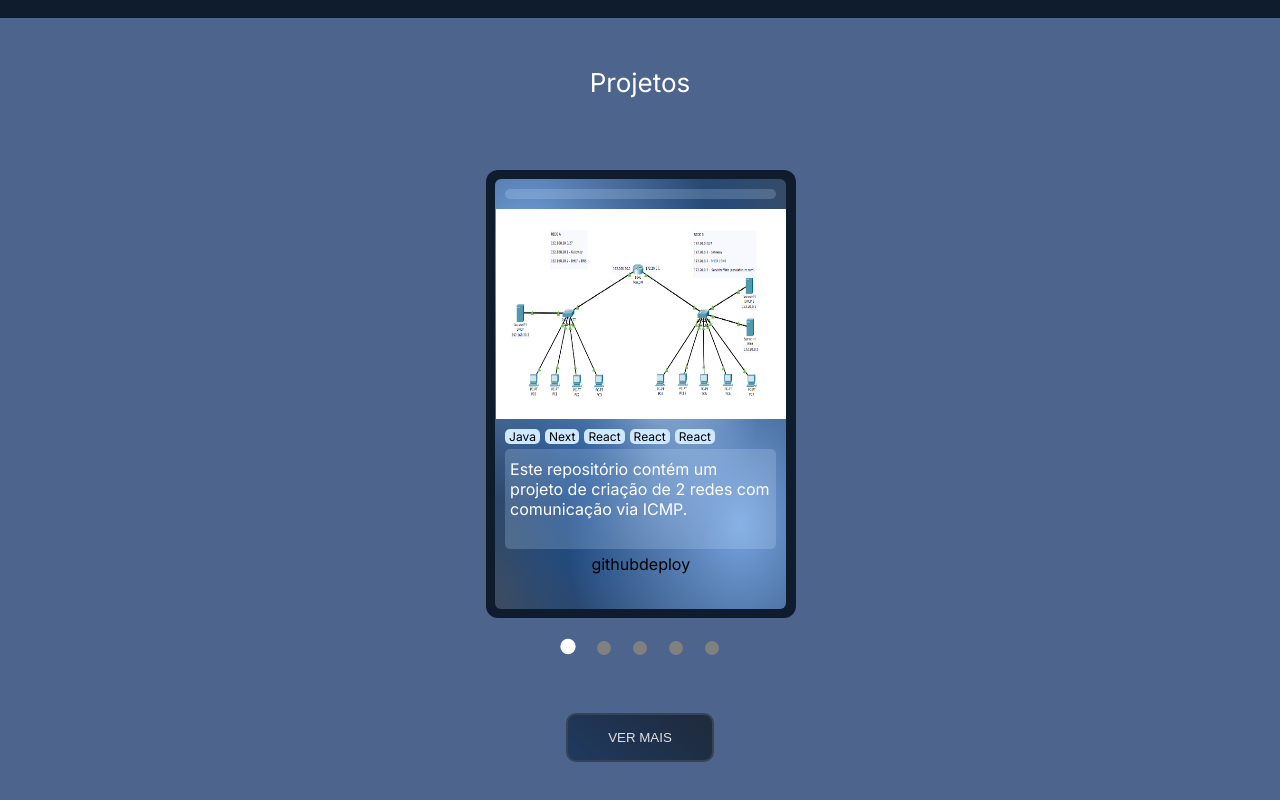
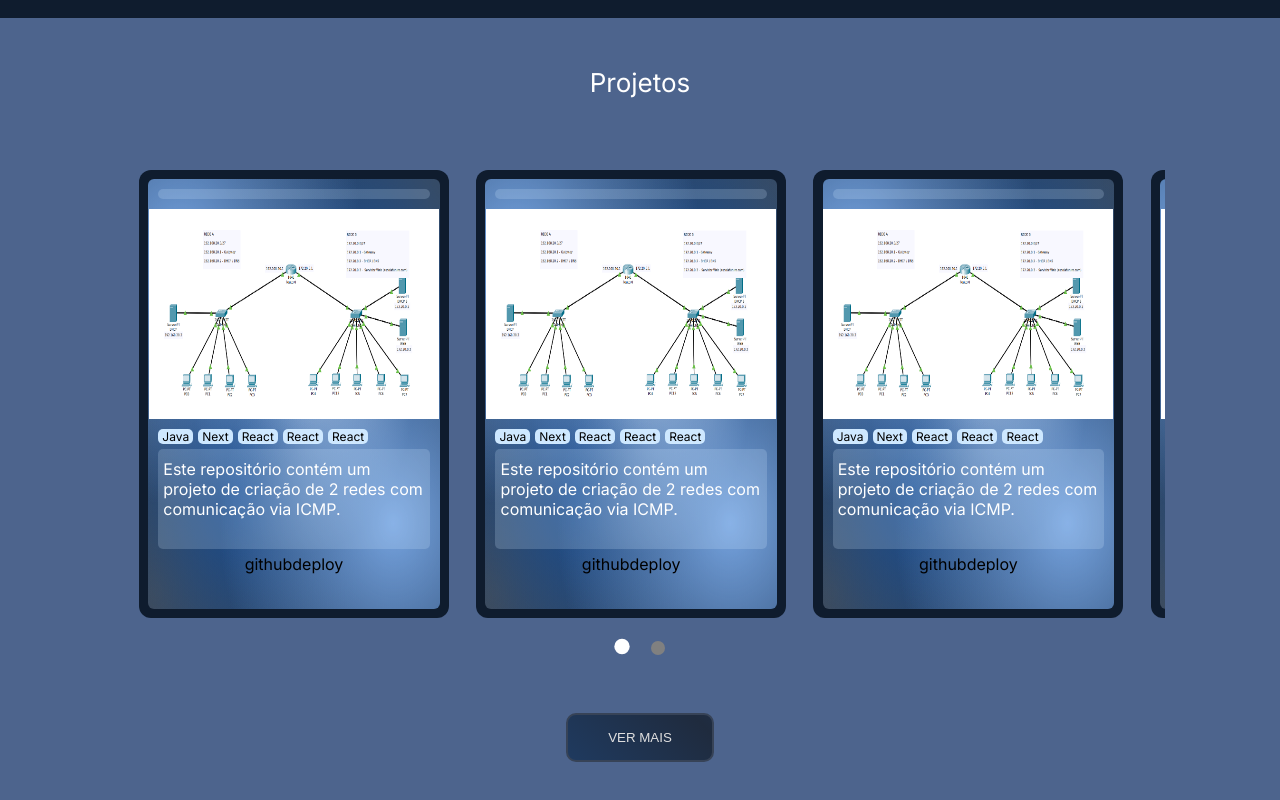
Before and after one commit to danargolo/portfolio, a Next.js app: page / in a window 1280 px wide. Shown: the part 687-1487 px from the top of the page. Built offline with nearby package versions, Linux system fonts and the light colour scheme.

Commit message:
style: desktop responsive

```diff
--- a/src/components/ProjectsPreviews/index.jsx
+++ b/src/components/ProjectsPreviews/index.jsx
@@ -13,7 +13,7 @@ export const Projects = () => {
     <S.Projects id="projects">
       <S.ProjectsWrapper>
         <S.Text>Projetos</S.Text>
-        <Slider Component={Card} data={projects}/>
+        <S.Cards Component={Card} data={projects}/>
         <Button text="Ver mais"/>
       </S.ProjectsWrapper>
     </S.Projects>
--- a/src/components/ProjectsPreviews/styles.js
+++ b/src/components/ProjectsPreviews/styles.js
@@ -1,6 +1,7 @@
 "use client"
 
 import styled from "styled-components"
+import { Slider } from "../ui/Slider"
 
 export const Text = styled.p`
   font-size: 26px;
@@ -24,3 +25,19 @@ export const ProjectsWrapper = styled.div`
   gap: 3rem;
   width: 26rem;
 `
+
+export const Cards = styled(Slider)`
+  /* @media (min-width: ${({theme}) => theme.breakpoints.md}) { */
+  @media (min-width: 769px) {
+    width: 65.625rem;
+
+    &>:nth-child(1) {
+      width: 65.625rem;
+    }
+    &>:nth-child(2) {
+      /* display: none; */
+    }
+
+
+  }
+`
--- a/src/components/ui/Slider/index.jsx
+++ b/src/components/ui/Slider/index.jsx
@@ -3,9 +3,10 @@
 import { useEffect, useRef, useState } from "react";
 import * as S from './styles';
 
-export const Slider = ({ Component, data }) => {
+export const Slider = ({ Component, data, className }) => {
   const wrapperRef = useRef(null);
   const [activeIndicator, setActiveIndicator] = useState(0);
+  const [totalIndicators, setTotalIndicators] = useState(0);
 
   const handleClick = (index) => {
     if (wrapperRef.current) {
@@ -25,8 +26,17 @@ export const Slider = ({ Component, data }) => {
       }
     };
 
+    // if (wrapperRef.current) {
+    //   wrapperRef.current.addEventListener('scroll', handleScroll);
+    // }
     if (wrapperRef.current) {
       wrapperRef.current.addEventListener('scroll', handleScroll);
+      const totalChildren = wrapperRef.current.children.length;
+      const childrenWidth = wrapperRef.current.children[0].clientWidth;
+      const wrapperWidth = wrapperRef.current.offsetWidth;
+      const displayChildren = Math.round(wrapperWidth / childrenWidth)
+      const totalIndicators = Math.ceil(totalChildren / displayChildren);
+      setTotalIndicators(totalIndicators);
     }
 
     return () => {
@@ -37,14 +47,14 @@ export const Slider = ({ Component, data }) => {
   }, []);
 
   return (
-    <S.Slider>
+    <S.Slider className={className}>
       <S.Wrapper ref={wrapperRef}>
           {data.map((item, index) => (
             <Component key={index} {...item} />
           ))}
       </S.Wrapper>
       <S.IndicatorWrapper>
-        {data.map((_, index) => (
+        {[...Array(totalIndicators).keys()].map((_, index) => (
           <S.Indicator
             key={index}
             $active={activeIndicator === index}
```
